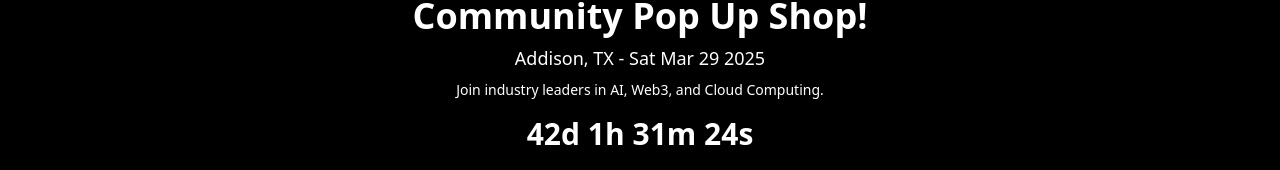
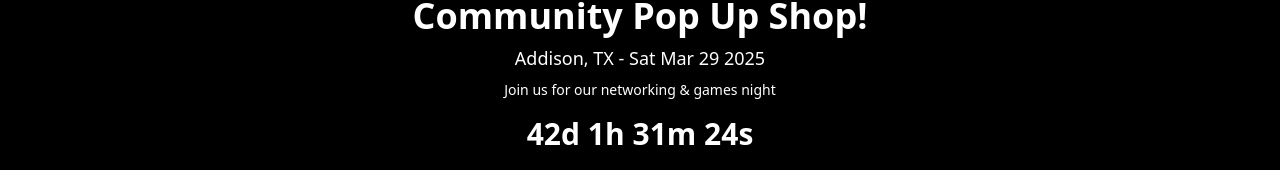
Before and after one commit to onseriocodes/texastitanleadership, a React (Vite) app: page /events in a window 1280 px wide. Shown: the part 166-336 px from the top of the page. Built offline with nearby package versions, Linux system fonts and the light colour scheme; a web font is replaced by a local one.

Commit message:
Description edited

```diff
--- a/src/pages/Events.jsx
+++ b/src/pages/Events.jsx
@@ -8,7 +8,7 @@ const EventsPage = () => {
     title: "Community Pop Up Shop!",
     date: "2025-03-29T00:00:00",
     location: "Addison, TX",
-    description: "Join industry leaders in AI, Web3, and Cloud Computing.",
+    description: "Join us for our networking & games night",
     image: ttl,
   };
 
```
